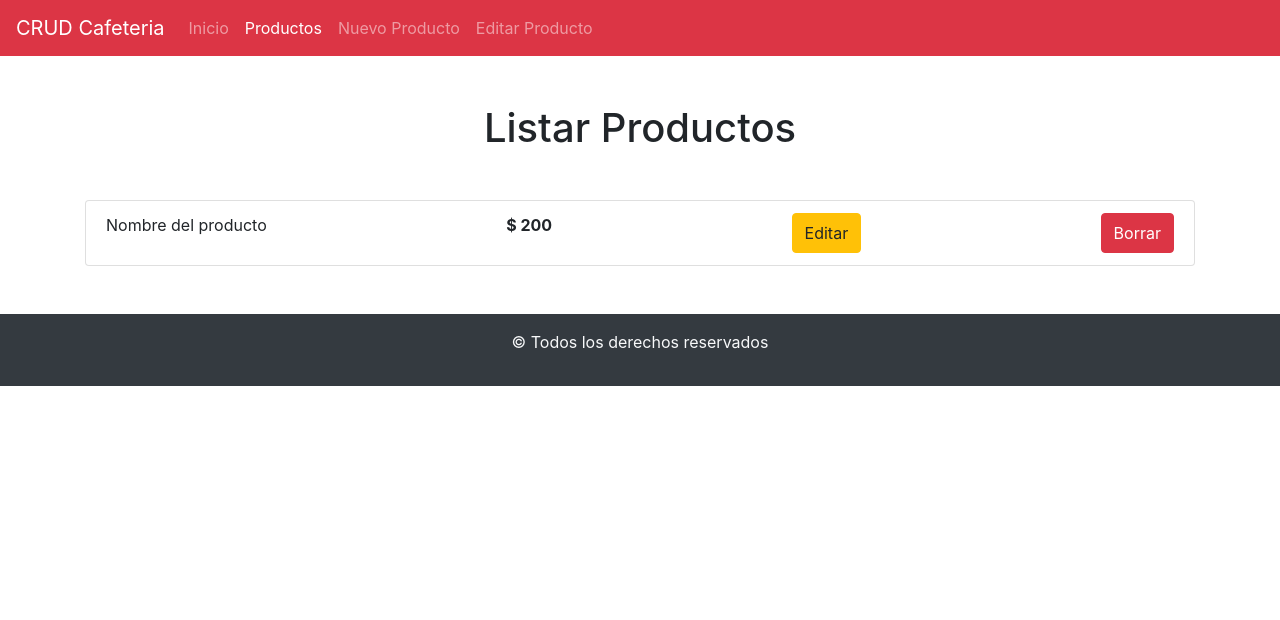
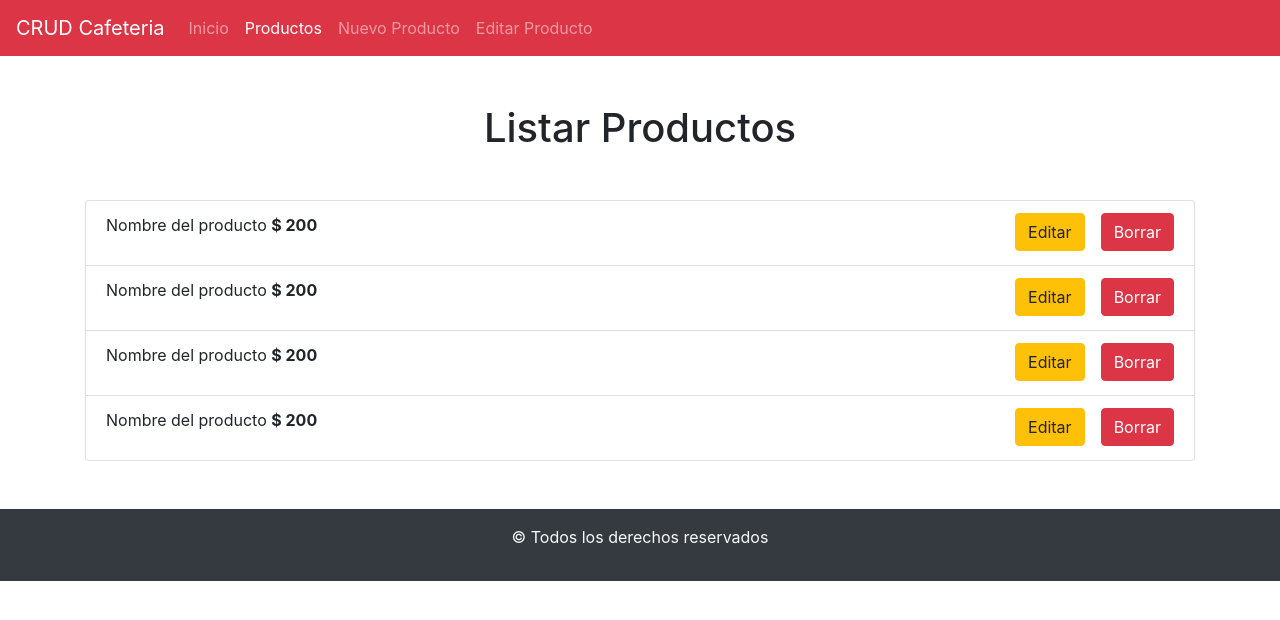
Before and after one commit to OttoCab/CRUD-Basic-Front, a React (Create React App) app: page /productos in a window 1280 px wide. Shown: the top 620 px of the page. Built offline with nearby package versions, Linux system fonts and the light colour scheme; data requests are answered from the project's data file.

Commit message:
Se agrego el maquetado de lista de Productos

```diff
--- a/src/App.js
+++ b/src/App.js
@@ -10,7 +10,7 @@ import EditarProducto from "./components/productos/EditarProducto";
 import { useState, useEffect } from "react";
 
 function App() {
-  const [productos, setProductos] = useState({});
+  const [productos, setProductos] = useState([]);
 
   useEffect(() => {
     consultarApi();
--- a/src/components/productos/ItemProducto.js
+++ b/src/components/productos/ItemProducto.js
@@ -4,10 +4,16 @@ import { Button, ListGroup } from "react-bootstrap";
 const ItemProducto = () => {
   return (
     <ListGroup.Item className="d-flex justify-content-between">
-      <p>Nombre del producto</p>
-      <span className="font-weight-bold">$ 200</span>
-      <Button variant="warning">Editar</Button>
-      <Button variant="danger">Borrar</Button>
+      <p>
+        Nombre del producto <span className="font-weight-bold">$ 200</span>
+      </p>
+
+      <div>
+        <Button variant="warning" className="mr-3">
+          Editar
+        </Button>
+        <Button variant="danger">Borrar</Button>
+      </div>
     </ListGroup.Item>
   );
 };
--- a/src/components/productos/ListarProducto.js
+++ b/src/components/productos/ListarProducto.js
@@ -1,14 +1,18 @@
 import React from "react";
 import { Container, ListGroup } from "react-bootstrap";
 import ItemProducto from "./ItemProducto";
+
 
 const ListarProducto = (props) => {
   console.log(props);
   return (
     <Container>
-      <h1 className="my-5 text-center">Listar Productos</h1>
+      <h1 className="text-center my-5">Listar Productos</h1>
       <ListGroup className="my-5">
-        <ItemProducto></ItemProducto>
+        {
+          props.productos.map((producto) => <ItemProducto producto={producto} key={producto.id}></ItemProducto> )
+        }
+
       </ListGroup>
     </Container>
   );
```
